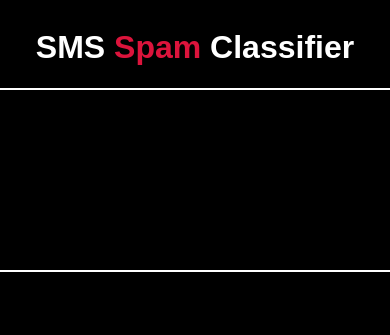
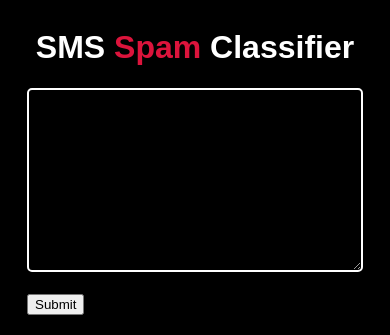
Before and after one commit to ramwrites/sms_classification, a Flask app: page / in a window 390 px wide; the page is wider, and only the part inside the window is pictured. Shown: the top 335 px of that part. Run offline with Flask 3, Linux system fonts and the light colour scheme; parts of the project's set-up code (start-up, migrations or seed data) failed here and were passed over.

Commit message:
responsive text area

```diff
--- a/templates/index.html
+++ b/templates/index.html
@@ -23,12 +23,13 @@
         }
         #msg {
             height: 10rem;
-            width: 40rem;
+            width: 80vw;
             background-color: black;
-            border:2px solid white;
+            border: 2px solid white;
             border-radius: 5px;
             color: #ffffff;
             padding: 10px;
+            max-width: 40rem;
         }
         span {
             color:rgb(6, 253, 6);
```
